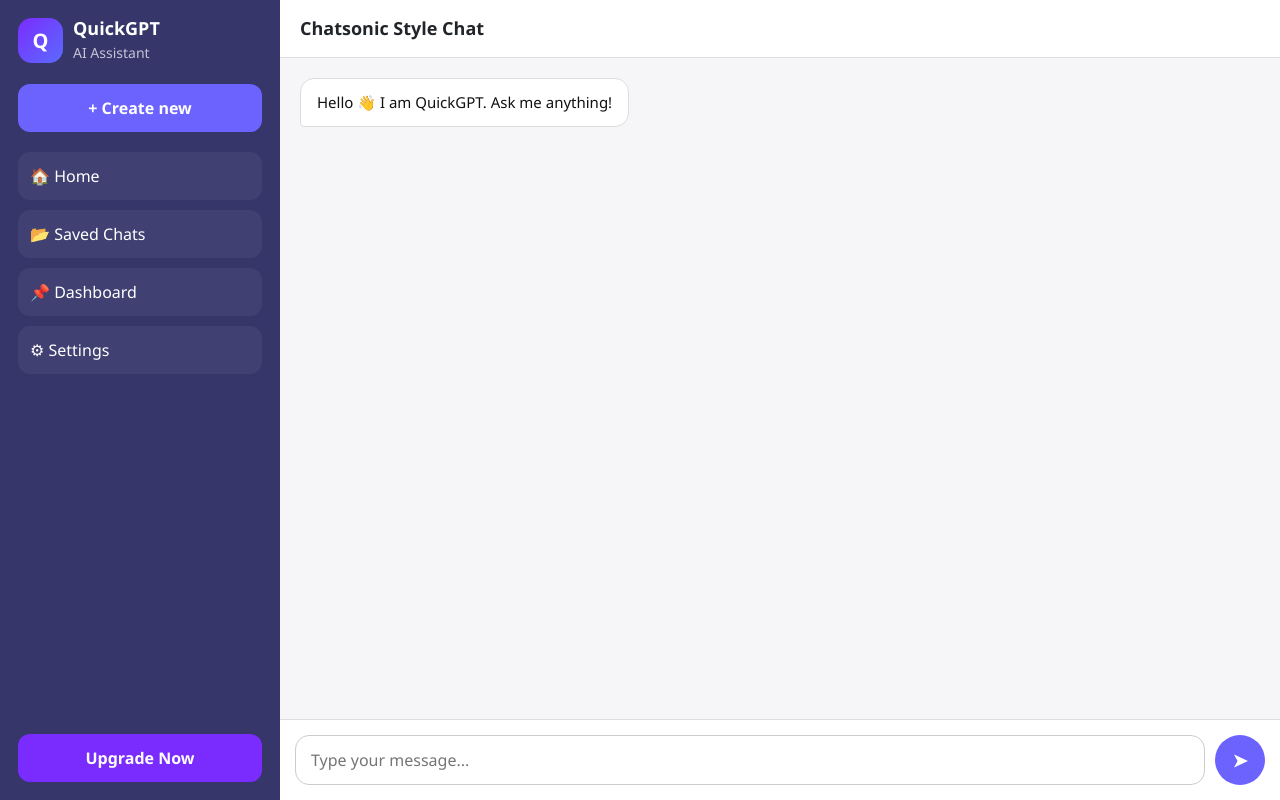
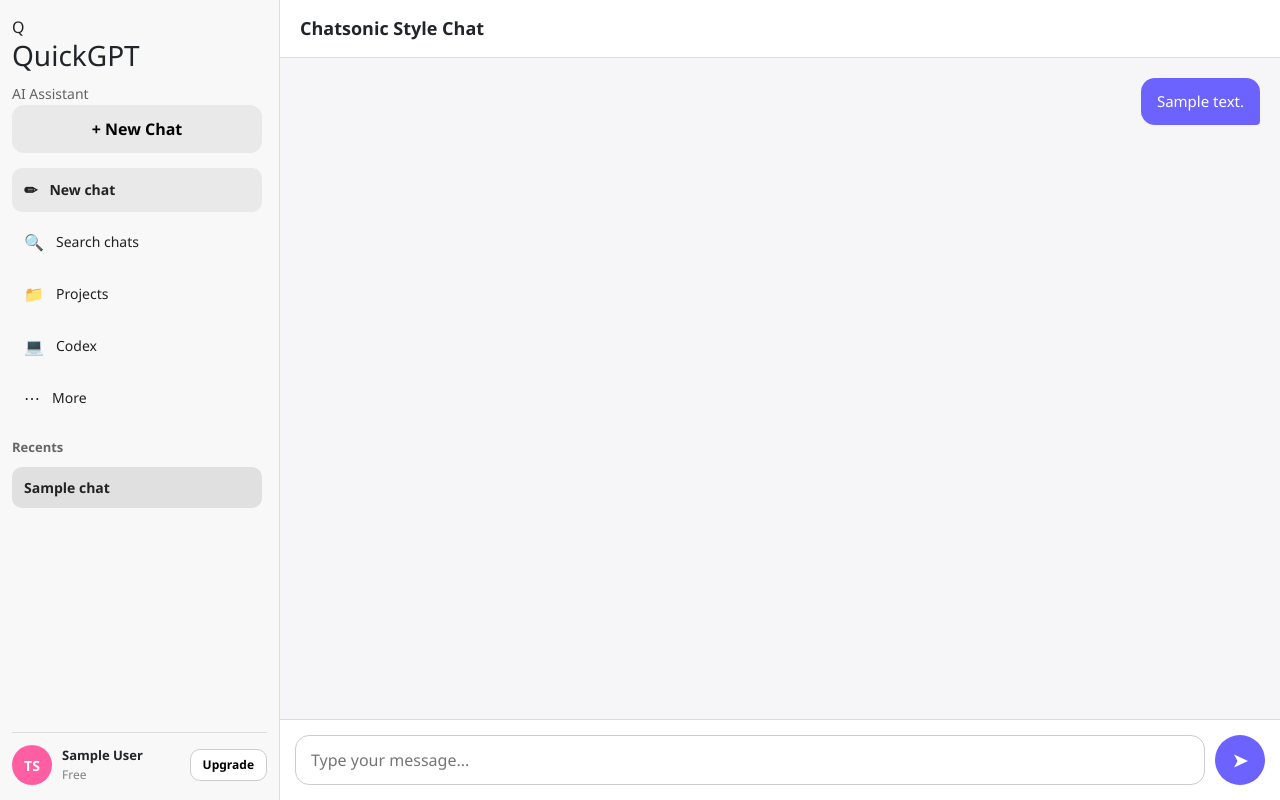
Before and after one commit to Siri2156/Chatbot, a Flask app: page /load_chat/1 in a window 1280 px wide. Run offline with Flask 3, Linux system fonts and the light colour scheme; the visitor is signed in with stand-in values (Sample User, id 1); tables that the repository leaves empty hold one stand-in row (values such as "Sample post").

Commit message:
initial commit

```diff
--- a/templates/chat.html
+++ b/templates/chat.html
@@ -24,73 +24,154 @@
     /* Sidebar */
     .sidebar {
   width: 280px;
-      background: #333369fb;
-      color: white;
-      padding: 18px;
+  background: #f8f8f8;
+  border-right: 1px solid #ddd;
+  height: 100vh;
   display: flex;
   flex-direction: column;
+  justify-content: space-between;
+  padding: 15px 12px;
+  overflow: hidden;
 }
 
-    .brand {
-      display: flex;
-      align-items: center;
-      gap: 10px;
-      margin-bottom: 20px;
+.sidebar-top {
+  overflow-y: auto;
+  padding-right: 5px;
 }
 
-    .brand-logo {
-      width: 45px;
-      height: 45px;
-      border-radius: 14px;
-      background: linear-gradient(135deg, #7a2cff, #5b6bff);
+.sidebar-top::-webkit-scrollbar {
+  width: 6px;
+}
+
+.sidebar-top::-webkit-scrollbar-thumb {
+  background: #cfcfcf;
+  border-radius: 10px;
+}
+
+.sidebar-logo {
+  margin-bottom: 15px;
+}
+
+.logo-circle {
+  width: 40px;
+  height: 40px;
+  border-radius: 50%;
+  background: #ffffff;
+  border: 1px solid #ddd;
   display: flex;
   align-items: center;
   justify-content: center;
   font-size: 20px;
-      font-weight: 800;
+  font-weight: bold;
 }
 
-    .brand h3 {
-      margin: 0;
-      font-size: 18px;
-      font-weight: 800;
+.sidebar-menu {
+  display: flex;
+  flex-direction: column;
+  gap: 8px;
 }
 
-    .new-btn {
-      width: 100%;
-      background: #6c63ff;
-      border: none;
-      padding: 12px;
-      border-radius: 12px;
+.menu-item {
+  display: flex;
+  align-items: center;
+  gap: 12px;
+  padding: 10px 12px;
+  border-radius: 10px;
+  cursor: pointer;
+  font-weight: 500;
+  font-size: 14px;
+  color: #222;
+}
+
+.menu-item:hover {
+  background: #eeeeee;
+}
+
+.menu-item.active {
+  background: #e9e9e9;
+  font-weight: 600;
+}
+
+.icon {
+  font-size: 16px;
+}
+
+.recent-title {
+  margin-top: 18px;
+  font-size: 13px;
+  font-weight: 700;
+  color: #666;
+}
+
+.recent-list {
+  margin-top: 10px;
+  display: flex;
+  flex-direction: column;
+  gap: 6px;
+}
+
+.recent-item {
+  padding: 10px 12px;
+  border-radius: 10px;
+  cursor: pointer;
+  font-size: 14px;
+  color: #222;
+}
+
+.recent-item:hover {
+  background: #eeeeee;
+}
+
+.recent-item.selected {
+  background: #e0e0e0;
+  font-weight: 600;
+}
+
+.sidebar-bottom {
+  border-top: 1px solid #ddd;
+  padding-top: 12px;
+}
+
+.profile {
+  display: flex;
+  align-items: center;
+  gap: 10px;
+}
+
+.avatar {
+  width: 40px;
+  height: 40px;
+  border-radius: 50%;
+  background: #ff5fa2;
+  display: flex;
+  justify-content: center;
+  align-items: center;
   color: white;
   font-weight: 700;
-      margin-bottom: 20px;
+  font-size: 14px;
 }
 
-    .menu {
+.profile-info {
   flex: 1;
 }
 
-    .menu-item {
-      padding: 12px;
-      border-radius: 12px;
-      cursor: pointer;
-      margin-bottom: 10px;
-      background: rgba(255,255,255,0.05);
-      transition: 0.2s;
+.profile-info .name {
+  font-size: 13px;
+  font-weight: 700;
 }
 
-    .menu-item:hover {
-      background: rgba(255,255,255,0.12);
+.profile-info .plan {
+  font-size: 12px;
+  color: gray;
 }
 
 .upgrade-btn {
-      margin-top: 20px;
-      background: #7a2cff;
-      padding: 12px;
-      border-radius: 12px;
-      text-align: center;
-      font-weight: 700;
+  border: 1px solid #ccc;
+  background: white;
+  border-radius: 10px;
+  padding: 6px 12px;
+  font-size: 12px;
+  font-weight: 600;
   cursor: pointer;
 }
 
@@ -197,6 +278,20 @@
       font-size: 18px;
       font-weight: 800;
     }
+    .new-btn {
+  width: 100%;
+  background: #e9e9e9;
+  border: none;
+  padding: 12px;
+  border-radius: 12px;
+  font-weight: 700;
+  cursor: pointer;
+  margin-bottom: 15px;
+}
+
+.new-btn:hover {
+  background: #dedede;
+}
   </style>
 </head>
 
@@ -206,6 +301,9 @@
 
     <!-- Sidebar -->
     <div class="sidebar">
+
+  <div class="sidebar-top">
+
     <div class="brand">
       <div class="brand-logo">Q</div>
       <div>
@@ -214,16 +312,60 @@
       </div>
     </div>
 
-      <button class="new-btn" onclick="clearChat()">+ Create new</button>
+    <button class="new-btn" onclick="createNewChat()">+ New Chat</button>
 
-      <div class="menu">
-        <div class="menu-item">🏠 Home</div>
-        <div class="menu-item">📂 Saved Chats</div>
-        <div class="menu-item">📌 Dashboard</div>
-        <div class="menu-item">⚙ Settings</div>
+    <div class="sidebar-menu">
+      <div class="menu-item active">
+        <span class="icon">✏</span>
+        <span>New chat</span>
       </div>
 
-      <div class="upgrade-btn">Upgrade Now</div>
+      <div class="menu-item">
+        <span class="icon">🔍</span>
+        <span>Search chats</span>
+      </div>
+
+      <div class="menu-item">
+        <span class="icon">📁</span>
+        <span>Projects</span>
+      </div>
+
+      <div class="menu-item">
+        <span class="icon">💻</span>
+        <span>Codex</span>
+      </div>
+
+      <div class="menu-item">
+        <span class="icon">⋯</span>
+        <span>More</span>
+      </div>
+    </div>
+
+    <div class="recent-title">Recents</div>
+
+    <div class="recent-list">
+      {% for chat in recent_chats %}
+        <a href="/load_chat/{{chat.id}}" style="text-decoration:none;">
+          <div class="recent-item {% if active_chat_id == chat.id %}selected{% endif %}">
+            {{chat.title}}
+          </div>
+        </a>
+      {% endfor %}
+    </div>
+
+  </div>
+
+  <div class="sidebar-bottom">
+    <div class="profile">
+      <div class="avatar">TS</div>
+      <div class="profile-info">
+        <div class="name">{{ username }}</div>
+        <div class="plan">Free</div>
+      </div>
+      <button class="upgrade-btn">Upgrade</button>
+    </div>
+  </div>
+
 </div>
 
     <!-- Chat Area -->
@@ -232,9 +374,17 @@
       <div class="chat-header">Chatsonic Style Chat</div>
 
       <div class="chat-body" id="chatBody">
+        {% if messages %}
+  {% for msg in messages %}
+    <div class="message {% if msg.sender == 'user' %}user{% else %}bot{% endif %}">
+      {{ msg.message }}
+    </div>
+  {% endfor %}
+{% else %}
   <div class="message bot">
     Hello 👋 I am QuickGPT. Ask me anything!
   </div>
+{% endif %}
       </div>
 
       <div class="chat-input">
@@ -298,7 +448,10 @@
     const response = await fetch("/chat", {
       method: "POST",
       headers: {"Content-Type": "application/json"},
-        body: JSON.stringify({message: msg})
+      body: JSON.stringify({
+        message: msg,
+        chat_id: "{{ active_chat_id }}"
+      })
     });
 
     const data = await response.json();
@@ -310,6 +463,16 @@
     removeTyping();
     appendMessage("⚠️ Server error. Try again.", "bot");
   }
+}
+  async function createNewChat() {
+  const response = await fetch("/new_chat", {
+    method: "POST",
+    headers: {"Content-Type": "application/json"},
+    body: JSON.stringify({title: "New Chat"})
+  });
+
+  const data = await response.json();
+  window.location.href = "/load_chat/" + data.chat_id;
 }
 
   function clearChat() {
```
Lines whose indentation alone changed are shown as unchanged.
